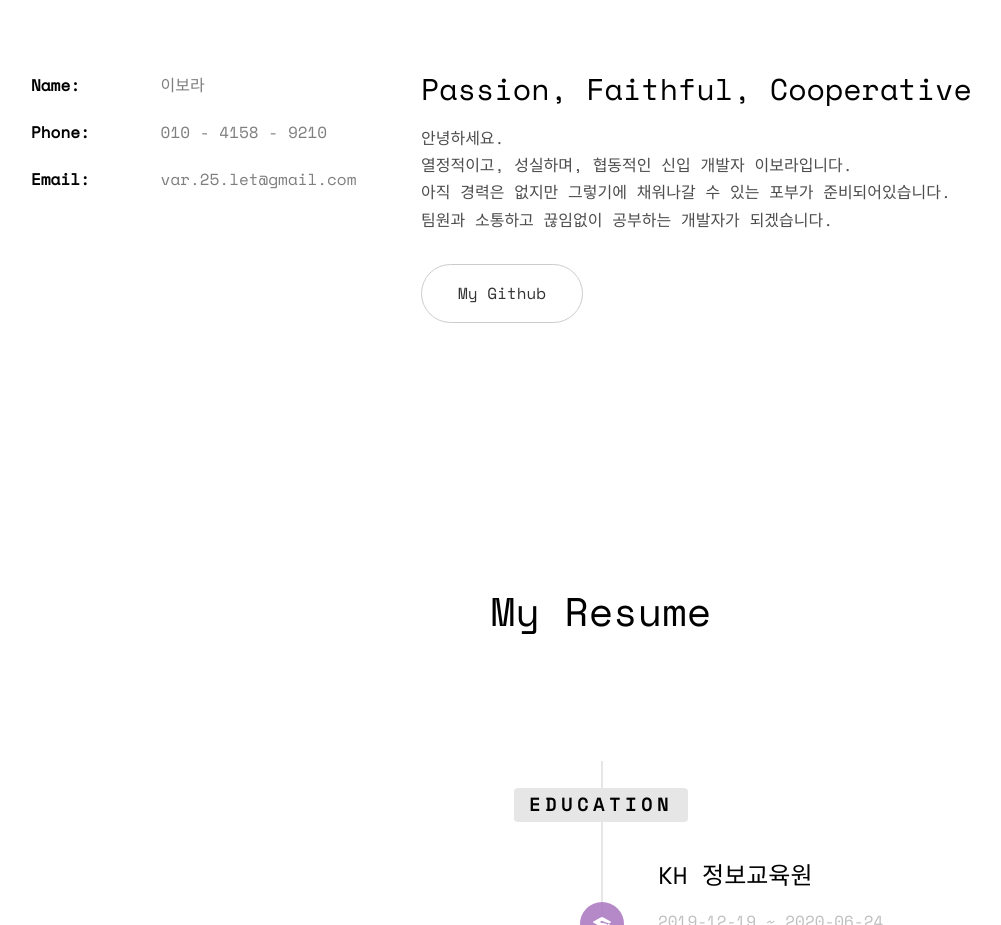
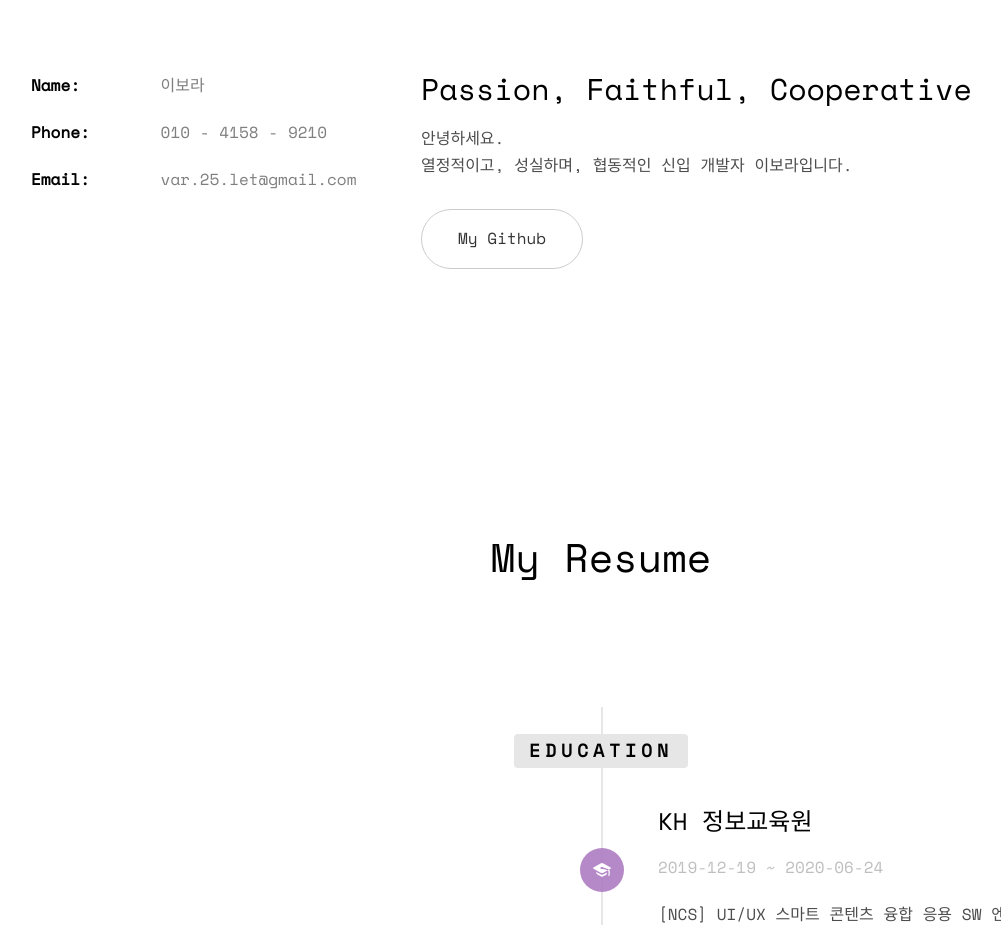
Before and after one commit to violetitgo/portfolio, a plain HTML site: page index.html in a window 1280 px wide. Shown: the part 1000-1925 px from the top of the page, without its empty margins (39-1040 px from the left). Drawn offline with nearby package versions, Linux system fonts and the light colour scheme; files whose address does not match are found by name.

Commit message:
문구수정

```diff
--- a/index.html
+++ b/index.html
@@ -104,8 +104,6 @@
 					<h2>Passion, Faithful, Cooperative  </h2>
 					<p>안녕하세요. <br>
 						열정적이고, 성실하며, 협동적인 신입 개발자 이보라입니다. <br>
-						아직 경력은 없지만 그렇기에 채워나갈 수 있는 포부가 준비되어있습니다.<br>
-						팀원과 소통하고 끊임없이 공부하는 개발자가 되겠습니다.
 
 					</p>
 					<p><a href="https://github.com/violetitgo" class="btn btn-default btn-lg">My Github</a></p>
```
